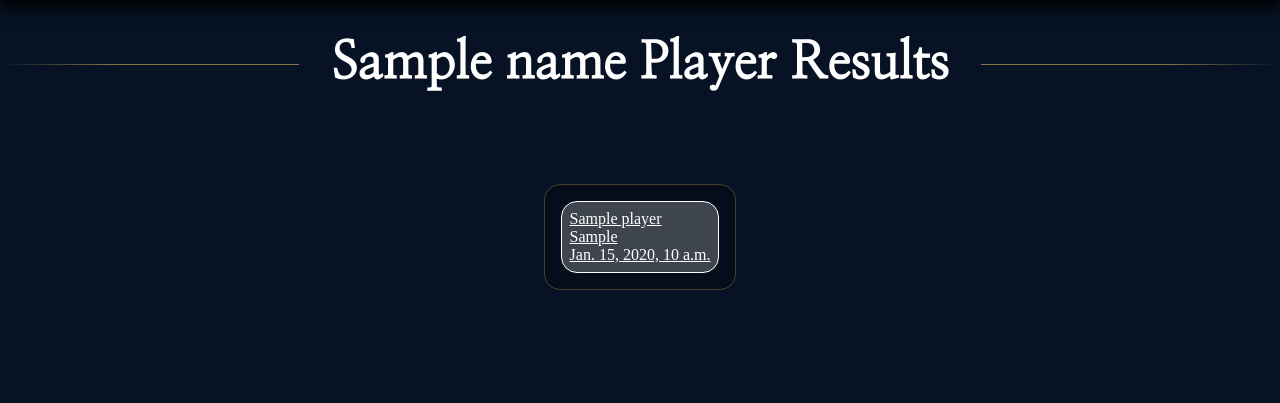
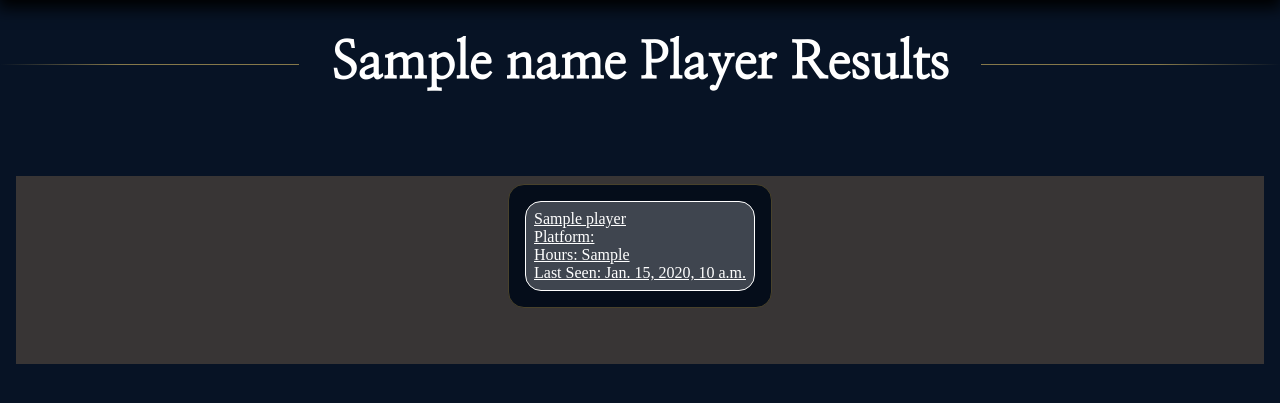
Before and after one commit to robrpete/Smite.gg, a Django app: template capstone/smite/templates/smite/search_results.html in a window 1280 px wide. Shown: the part 70-473 px from the top of the page. Run offline with Django 4.2, Linux system fonts and the light colour scheme; the template is opened without the code that fills it: most values are stand-ins (such as "Sample title", 1, 10 or a date in 2020); parts of the project's set-up code (start-up, migrations or seed data) failed here and were passed over.

Commit message:
add labels for player search results

```diff
--- a/capstone/smite/static/smite/index.css
+++ b/capstone/smite/static/smite/index.css
@@ -190,8 +190,12 @@
 }
 
 .player-results:hover{
-    transform: scale3d(1.3,1.3,1);
+    transform: scale3d(1.1,1.1,1);
     z-index: 2;
+}
+
+.search_results_players{
+    background: rgb(56, 53, 53);
 }
 
 
--- a/capstone/smite/templates/smite/search_results.html
+++ b/capstone/smite/templates/smite/search_results.html
@@ -10,16 +10,16 @@
     <h4>{{name}} Player Results</h4>
 </div>
 <div id="player_results">
-    <div id="gods">
+    <div id="gods" class="search_results_players">
         {% for p in player %}
             <div>
                 <div class="player-results" >
                     <a href="{% url 'smite:player' player=p.Id name=p.Name %}" id="player_card">
                         {{p.Name}}
                         <ul class="player-result-list">
-                            <li>{{p.Platform}}</li>
-                            <li>{{p.HoursPlayed}}</li>
-                            <li>{{p.Last_Login_Datetime}}</li>
+                            <li>Platform: {{p.Platform}}</li>
+                            <li>Hours: {{p.HoursPlayed}}</li>
+                            <li>Last Seen: {{p.Last_Login_Datetime}}</li>
                         </ul>
 
 
```
Also changed, not shown: capstone/db.sqlite3.
